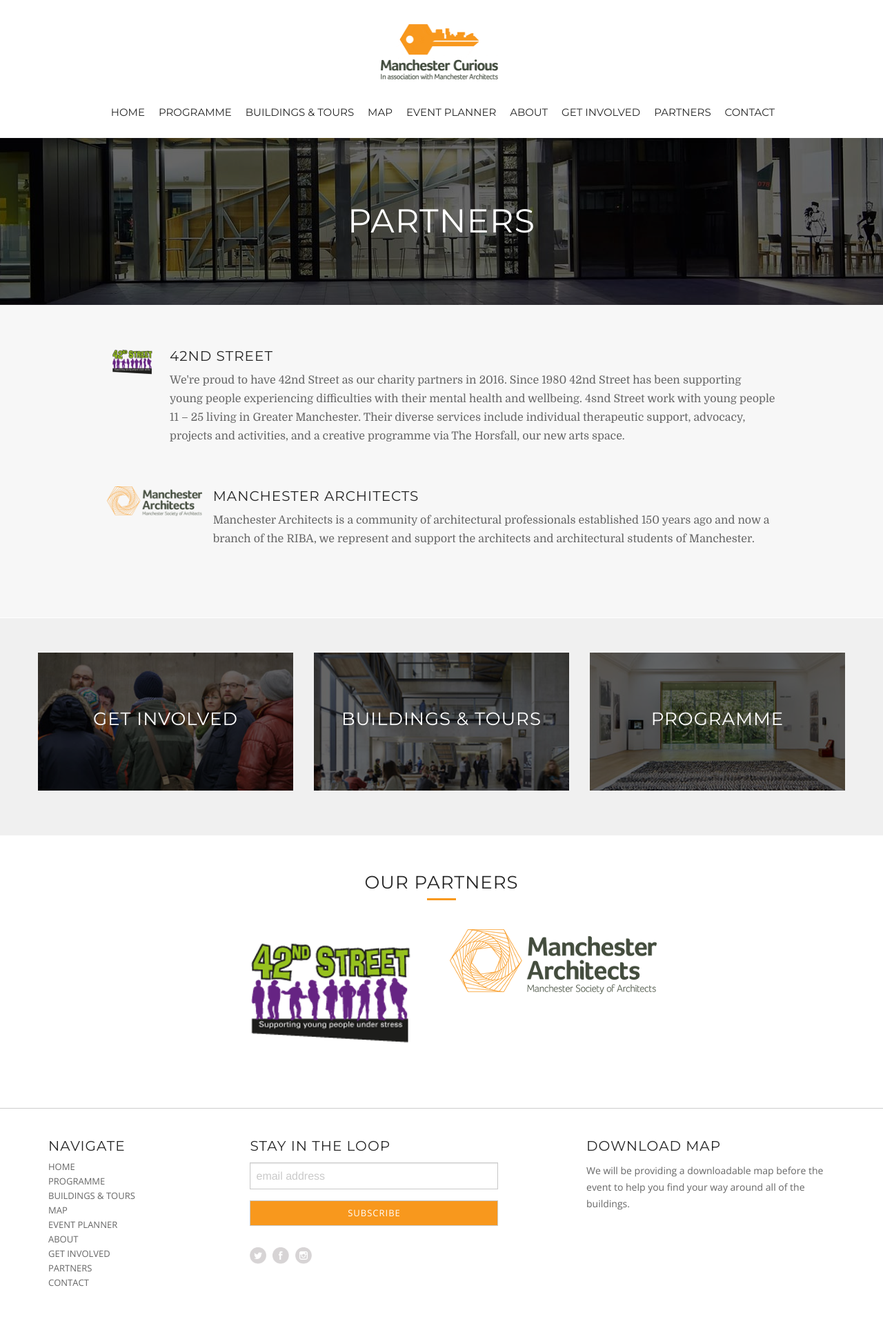
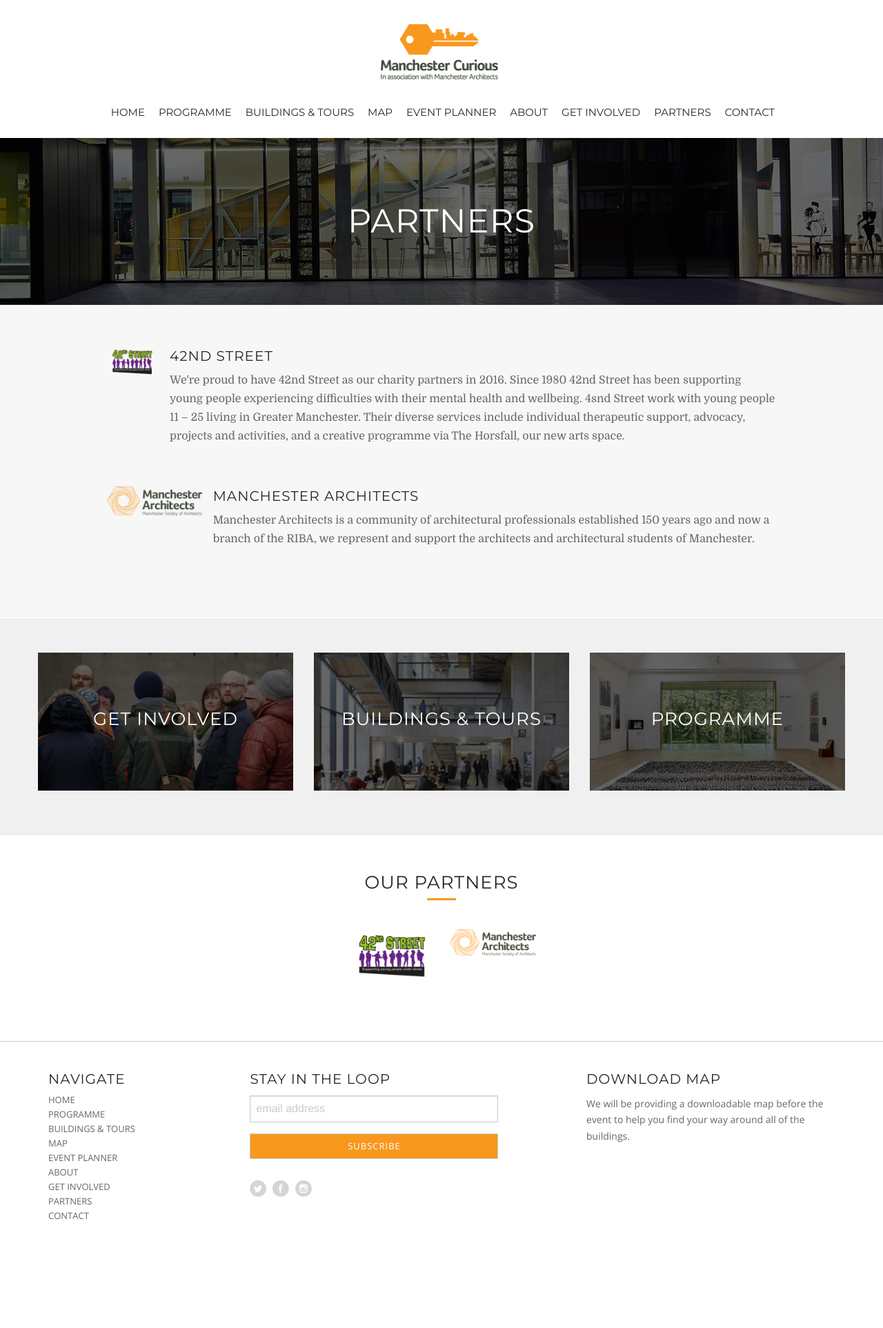
Before and after one commit to manchester-curious/manchester-curious.github.io, a Jekyll site: the page built from partners.html, in a window 1280 px wide. Shown: the whole page at 69% size. Built offline with Jekyll 4.4.1, drawn with Linux system fonts in a browser that asks for light colours; nearby versions of some CDN libraries; comment, search, counter and statistics services are not loaded; after the commit the page ends 1828 px from its top, so only the background shows below that.

Commit message:
class/style meh -fixing images on partners page

```diff
--- a/_includes/footer.html
+++ b/_includes/footer.html
@@ -6,8 +6,8 @@
                   </div>
                   <div class="logos-container">
                      <ul class="logos">
-                        <li><a href="http://42ndstreet.org.uk/" class="tracking" data-evt-cat="partner-link" data-evt-action="42nd_street" data-evt-value="footer-{{page.id}}"><img src="images/partners/4ndstreet_logo.png" alt="Logo" class="width: 125px" ></a></li>
-                        <li><a href="http://www.the-msa.co.uk/" class="tracking" data-evt-cat="partner-link" data-evt-action="msa" data-evt-value="footer-{{page.id}}"><img src="images/partners/msa.png" alt="Logo" class="width: 125px" ></a></li>
+                        <li><a href="http://42ndstreet.org.uk/" class="tracking" data-evt-cat="partner-link" data-evt-action="42nd_street" data-evt-value="footer-{{page.id}}"><img src="images/partners/4ndstreet_logo.png" alt="Logo" style="width: 125px" ></a></li>
+                        <li><a href="http://www.the-msa.co.uk/" class="tracking" data-evt-cat="partner-link" data-evt-action="msa" data-evt-value="footer-{{page.id}}"><img src="images/partners/msa.png" alt="Logo" style="width: 125px" ></a></li>
                      </ul>
                   </div>
                </div> <!--/.footer-partners-inner-->
--- a/_includes/partner.html
+++ b/_includes/partner.html
@@ -1,7 +1,7 @@
 <div class="media-object">
   <div class="media-object-section">
     <div class="thumbnail">
-      <img class="width: 300px" src="images/partners/{{include.imageUrl}}">
+      <img style="width: 300px" src="images/partners/{{include.imageUrl}}">
     </div>
   </div>
   <div class="media-object-section">
```
